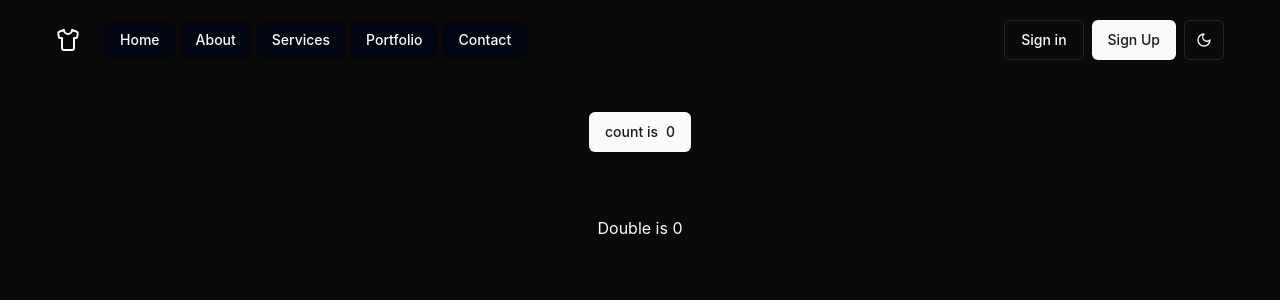
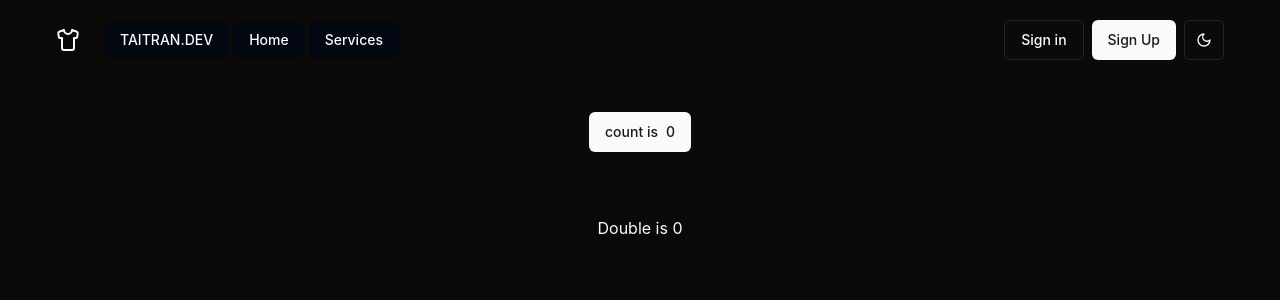
Before and after one commit to thanhtai-personal/react-principle-level, a React (Vite) app: page / in a window 1280 px wide. Shown: the top 300 px of the page. Built offline with nearby package versions, Linux system fonts and the light colour scheme.

Commit message:
feat: update menu

```diff
--- a/src/components/common/Loading.tsx
+++ b/src/components/common/Loading.tsx
@@ -1,4 +1,4 @@
-import { cn } from '@/lib/utils';
+import { Spinner } from './shadcn/Spinner';
 
 type Props = {
   className?: string;
@@ -11,12 +11,7 @@ export function Loading({ texts, className }: Props) {
   return (
     <div className="flex h-screen w-full items-center justify-center">
       <div className="flex flex-col items-center space-y-4">
-        <div
-          className={cn(
-            'h-6 w-6 animate-spin rounded-full border-4 border-primary border-t-transparent',
-            className
-          )}
-        />
+        <Spinner className={className} />
         <p className="text-gray-500 dark:text-gray-400">
           {texts?.loading || 'Loading...'}
         </p>
--- /dev/null
+++ b/src/components/common/shadcn/Spinner.tsx
@@ -0,0 +1,16 @@
+import { cn } from '@/lib/utils';
+
+type Props = {
+  className?: string;
+};
+
+export function Spinner({ className }: Props) {
+  return (
+    <div
+      className={cn(
+        'h-6 w-6 animate-spin rounded-full border-4 border-primary border-t-transparent',
+        className
+      )}
+    />
+  );
+}
--- a/src/components/features/layout/AppNavigationMenu.tsx
+++ b/src/components/features/layout/AppNavigationMenu.tsx
@@ -16,6 +16,7 @@ export const AppNavigationMenu = () => {
               className={`"group dark:data-[state=open]:bg-gray-800/50" inline-flex h-9 w-max items-center justify-center rounded-md bg-white px-4 py-2 text-sm font-medium transition-colors hover:bg-gray-100 hover:text-gray-900 focus:bg-gray-100 focus:text-gray-900 focus:outline-none disabled:pointer-events-none disabled:opacity-50 data-[active]:bg-gray-100/50 data-[state=open]:bg-gray-100/50 dark:bg-gray-950 dark:hover:bg-gray-800 dark:hover:text-gray-50 dark:focus:bg-gray-800 dark:focus:text-gray-50 dark:data-[active]:bg-gray-800/50 ${
                 item.className
               }`}
+              target={item.target || '_self'}
             >
               {item.label}
             </a>
--- a/src/constant/menuItems.ts
+++ b/src/constant/menuItems.ts
@@ -3,15 +3,16 @@ import { TMenuItem } from '@/types/TMenuItem';
 export const menuItems: TMenuItem[] = [
   {
     id: 1,
-    name: 'home',
-    label: 'Home',
-    url: '#',
+    name: 'taitran.dev',
+    label: 'TAITRAN.DEV',
+    url: 'https://www.taitran.dev/',
     className: '',
+    target: '_blank',
   },
   {
     id: 2,
-    name: 'about',
-    label: 'About',
+    name: 'home',
+    label: 'Home',
     url: '#',
     className: '',
   },
@@ -22,18 +23,4 @@ export const menuItems: TMenuItem[] = [
     url: '#',
     className: '',
   },
-  {
-    id: 4,
-    name: 'portfolio',
-    label: 'Portfolio',
-    url: '#',
-    className: '',
-  },
-  {
-    id: 5,
-    name: 'contact',
-    label: 'Contact',
-    url: '#',
-    className: '',
-  },
 ];
```
